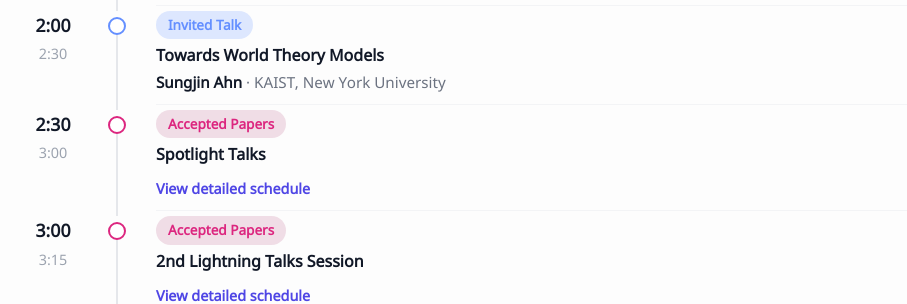
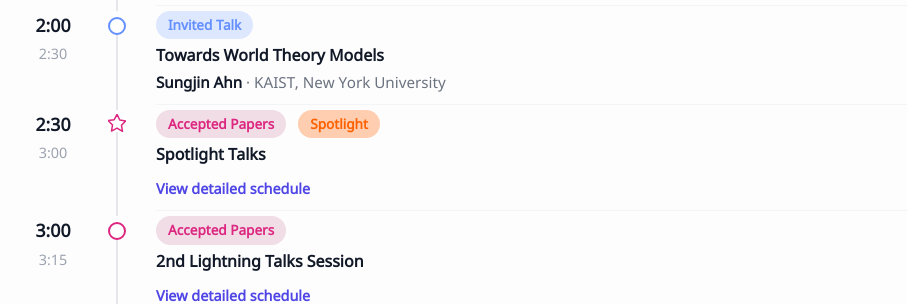
Before and after one commit to worldmodelworkshop/worldmodelworkshop.github.io, a Jekyll site: the page built from index.md, in a window 1280 px wide. Shown: the part 3865-4169 px from the top of the page, without its empty margins (172-1079 px from the left). Built offline with Jekyll 4.4.1, drawn with Linux system fonts in a browser that asks for light colours.

Commit message:
Add star icon for spotlight marker; add new pill
Create orange pill for spotlight talks, add star marker to timeline

```diff
--- a/_data/schedule_timeline.yml
+++ b/_data/schedule_timeline.yml
@@ -140,7 +140,10 @@
   categories:
     - category: "Accepted Papers"
       category_type: "accepted_papers"
+    - category: "Spotlight"
+      category_type: "spotlight"
   title: "Spotlight Talks"
+  is_spotlight: true
   start_open: false
   subevents:
     - time: "2:30 - 2:36"
--- a/_includes/schedule.html
+++ b/_includes/schedule.html
@@ -8,7 +8,16 @@
       </div>
 
       <div class="timeline-marker">
-        <div class="marker-circle class-{{ event.category_type }}"></div>
+        {% if event.is_spotlight %}
+          <!-- Star Marker -->
+          <div class="marker-star class-{{ event.category_type }}">
+            <svg viewBox="0 0 24 24" xmlns="http://www.w3.org/2000/svg">
+              <path d="M12 .587l3.668 7.431 8.2 1.192-5.934 5.787 1.401 8.168L12 18.896l-7.335 3.869 1.401-8.168-5.934-5.787 8.2-1.192z"/>
+            </svg>
+          </div>
+        {% else %}
+          <div class="marker-circle class-{{ event.category_type }}"></div>
+        {% endif %}
         <div class="marker-line"></div>
       </div>
 
--- a/_sass/_timeline.scss
+++ b/_sass/_timeline.scss
@@ -52,6 +52,26 @@
   background-color: white;
   z-index: 2;
   margin-top: 6px;
+}
+
+.marker-star {
+  width: 18px;
+  height: 18px;
+  background-color: white;
+  z-index: 2;
+  margin-top: 4px;
+  display: flex;
+  align-items: center;
+  justify-content: center;
+}
+
+.marker-star svg {
+  width: 100%;
+  height: 100%;
+  fill: transparent;
+  stroke: currentColor;
+  stroke-width: 2px;
+  stroke-linejoin: round;
 }
 
 .marker-line {
@@ -120,6 +140,7 @@
 }
 .class-keynote {
   border-color: #648fff; /* Circle color */
+  color: #648fff;
 }
 
 /* Panel */
@@ -133,6 +154,7 @@
 }
 .class-panel {
   border-color: #785ef0; /* Circle color */
+  color: #785ef0;
 }
 
 /* Accepted Papers */
@@ -146,6 +168,7 @@
 }
 .class-accepted_papers {
   border-color: #dc267f; /* Circle color */
+  color: #dc267f
 }
 
 /* Break */
@@ -159,6 +182,21 @@
 }
 .class-break {
   border-color: #ffb000; /* Circle color */
+  color: #ffb000
+}
+
+/* Spotlight */
+.pill-spotlight {
+  background-color: #ffcdaf;
+  color: #fe6100;
+  padding: 4px 12px;
+  border-radius: 9999px;
+  font-size: 0.85em;
+  font-weight: 600;
+}
+.class-spotlight {
+  border-color: #fe6100; /* Circle color */
+  color: #fe6100
 }
 
 /* --- Expand/Collapse Toggle --- */
```
